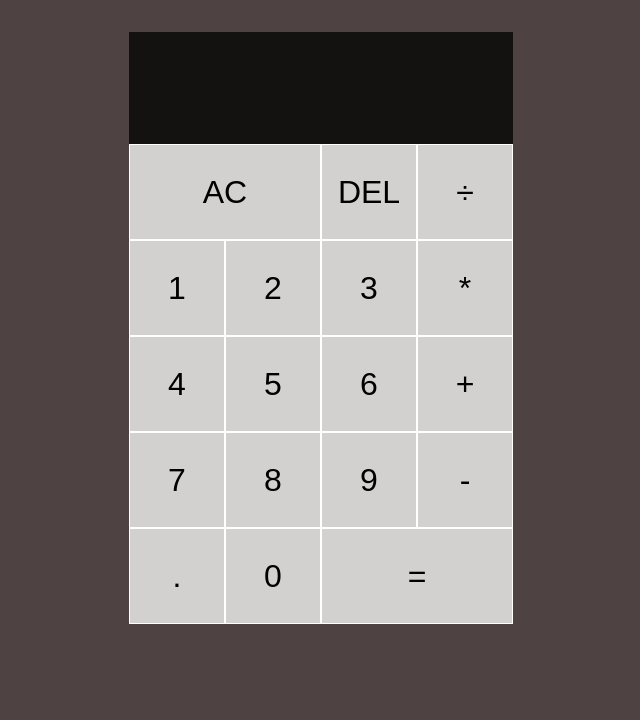
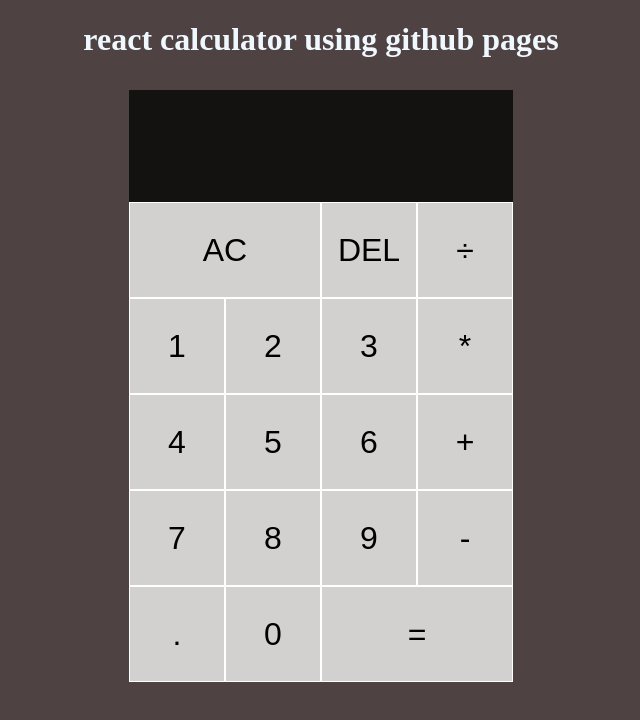
Before and after one commit to salvadorsalazar/react-calculator, a React (Create React App) app: page / in a window 1280 px wide. Shown: the top 720 px of the page, without its empty margins (319-959 px from the left). Built offline with nearby package versions, Linux system fonts and the light colour scheme.

Commit message:
css update

```diff
--- a/src/App.js
+++ b/src/App.js
@@ -137,6 +137,9 @@ function App() {
   );
 
   return (
+    <div className="headerTest">
+      <h1>react calculator using github pages</h1>
+
       <div className="calculator-grid">
         <div className="output">
           <div className="previous-operand">
@@ -174,6 +177,7 @@ function App() {
         >
           =
         </button>
+      </div>
     </div>
   );
 }
--- a/src/styles.css
+++ b/src/styles.css
@@ -57,6 +57,11 @@ body {
     font-size: 2.5rem;
 }
 
+
+.headerTest{
+    color: aliceblue;
+    text-align: center;
+}
 
 
 
```
Also changed, not shown: src/App.css (line endings or trailing spaces). Lines whose indentation alone changed are shown as unchanged.
